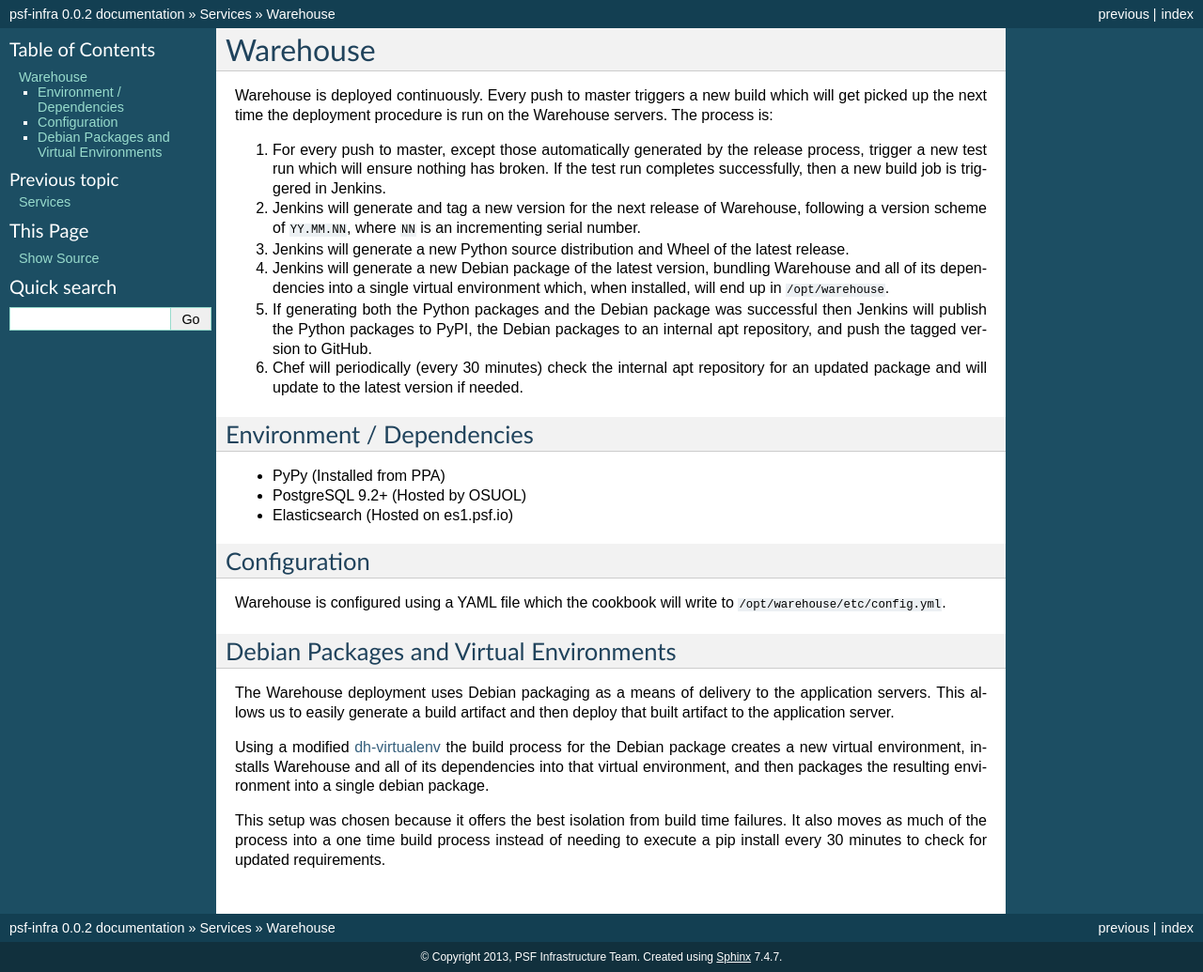
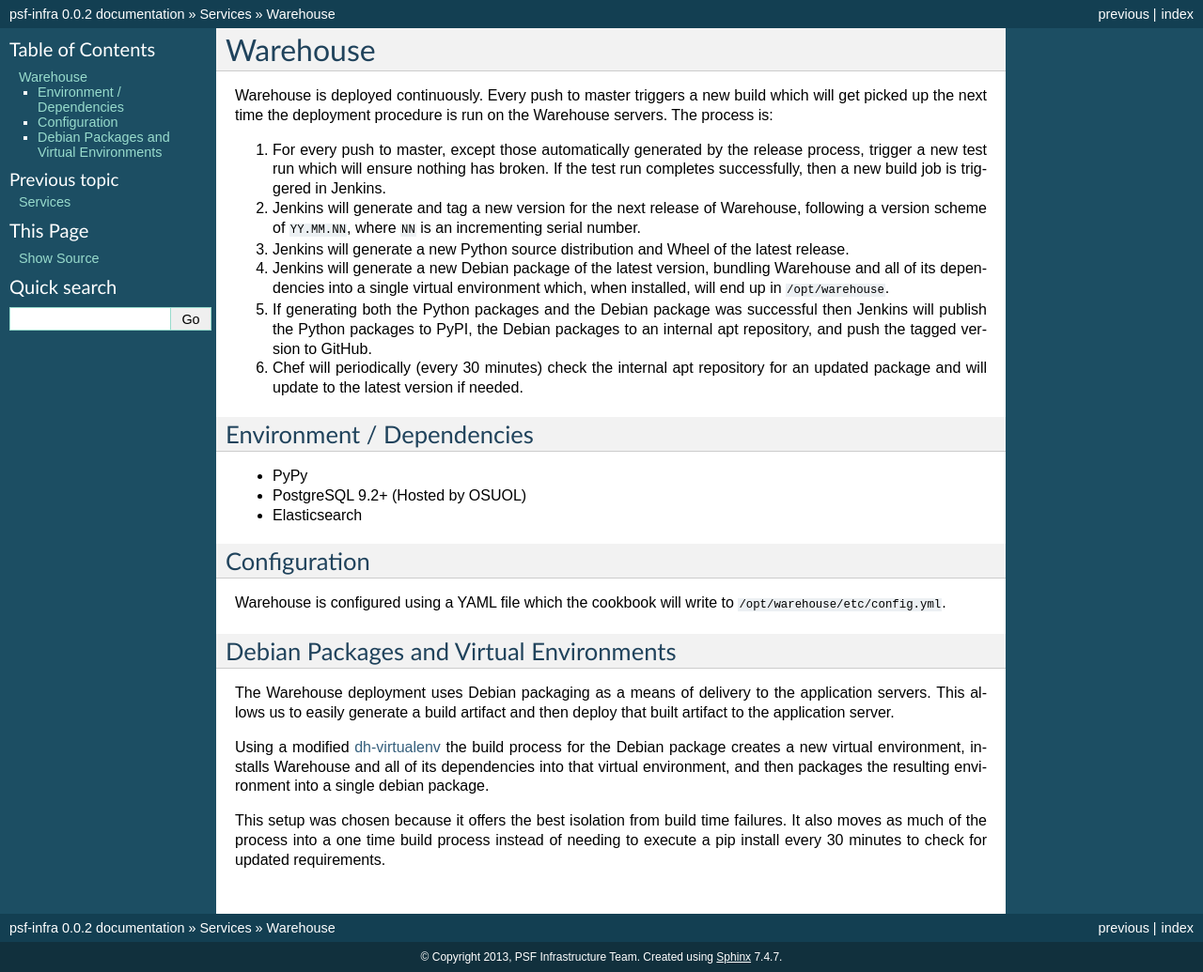
Before and after one commit to python/psf-chef, a Sphinx documentation site: the page built from doc/services/warehouse.rst, in a window 1280 px wide. Shown: the whole page at 94% size. Built offline with Sphinx 7.4.7, drawn with Linux system fonts in a browser that asks for light colours.

Commit message:
Only mention OSUOL hosted PG because it's special

```diff
--- a/doc/services/warehouse.rst
+++ b/doc/services/warehouse.rst
@@ -27,9 +27,9 @@
 Environment / Dependencies
 --------------------------
 
-* PyPy (Installed from PPA)
+* PyPy
 * PostgreSQL 9.2+ (Hosted by OSUOL)
-* Elasticsearch (Hosted on es1.psf.io)
+* Elasticsearch
 
 
 Configuration
```
